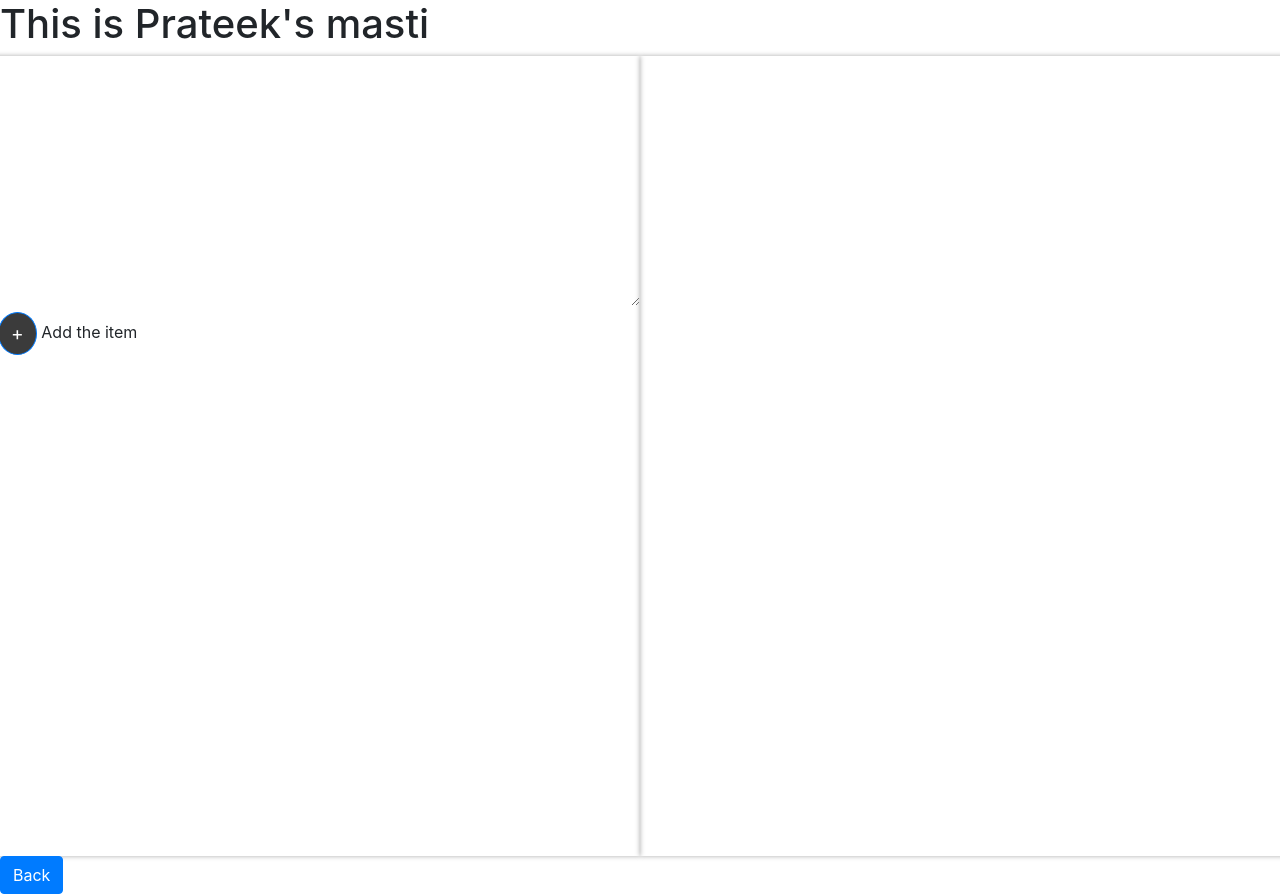
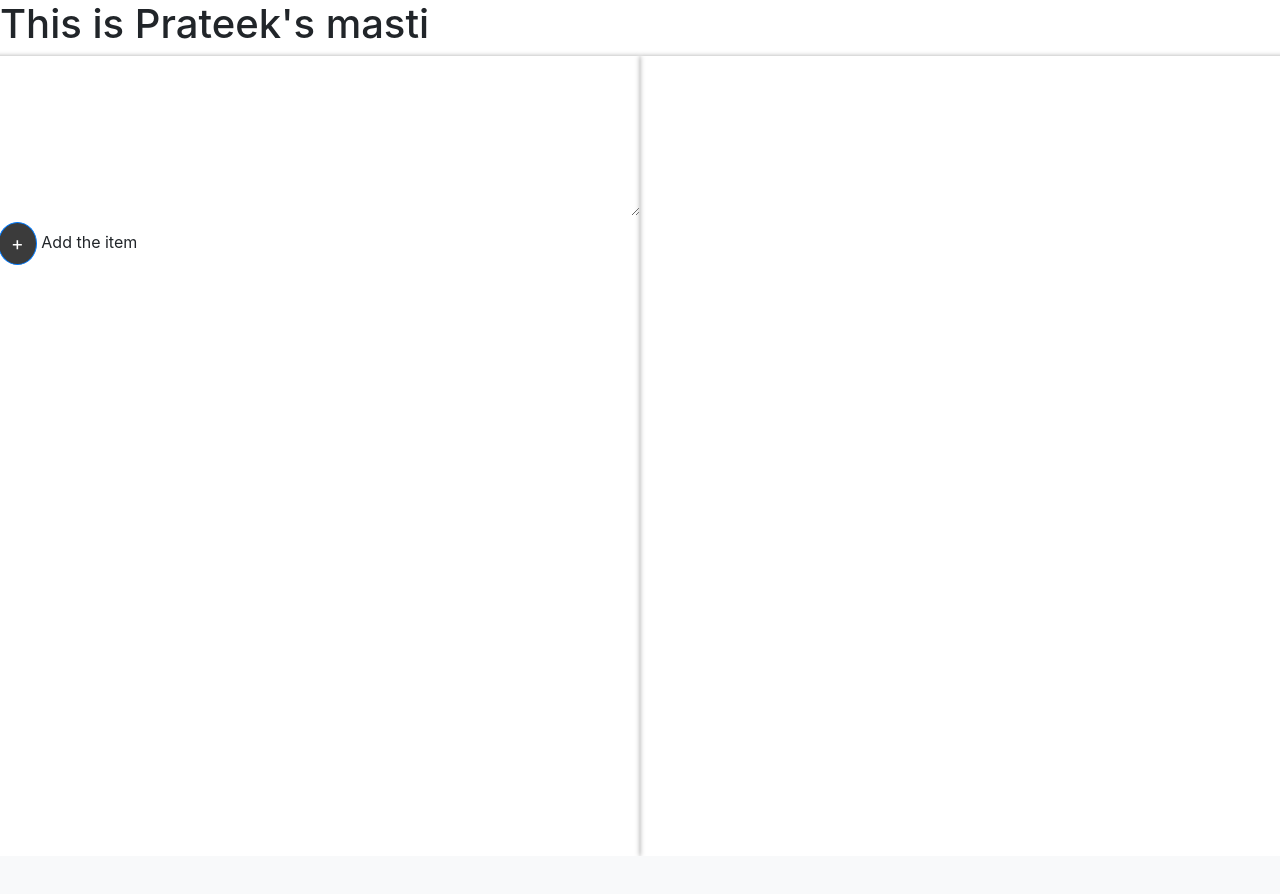
Before and after one commit to prateekpm123/Final-year-project-1, a PHP site: page /admin-control-form.html in a window 1280 px wide. Shown: the part 56-950 px from the top of the page. After the commit the page ends 912 px from the top, so only its background shows below. Run offline with PHP 8.4, Linux system fonts and the light colour scheme.

Commit message:
Done changes to page on the advise of Jalpa mam

```diff
--- a/admin-control-form.css
+++ b/admin-control-form.css
@@ -1,10 +1,11 @@
 textarea.question-area {
     width: 100%;
     /* margin: 2%; */
-    height: auto;
-    /* max-height: 5rem; */
+    /* height: auto; */
+    height: 10rem;
     outline-style: none;
-    padding: 5px;
+    padding-left: 50px;
+    padding-top: 20px;
     /* border: 1px solid gray; */
     /* border-radius: 10px; */
     /* -webkit-box-shadow: 0px 0px 5px 0px rgb(170, 170, 170); */
@@ -44,3 +45,18 @@ textarea.question-area:hover {
     height: 100vh;
     padding: 0;
 }
+
+div.pop {
+    position: absolute;
+    top: 10%;
+    left: 10%;
+    height: 85vh;
+    width: 80%;
+    background-color: rgb(230, 228, 219);
+    display: none;
+}
+
+button.pop-btn {
+    margin-top: 7px;
+    margin-left: 10px;
+}
--- /dev/null
+++ b/admin-control-form.js
@@ -0,0 +1,43 @@
+function appear() {
+    $('.pop').show();
+}
+
+function goback() {
+    $('.pop').hide();
+}
+
+function area_increase() {
+
+    $('#area-increase').keypress(function ()
+    {
+        var keyvalue = this.value;
+        // alert('in keypress function');
+        return(keyvalue);
+        if (key == 13) {
+            alert('working');
+
+
+            var c = document.getElementById('area-increase');
+            // Q1. Why is it different from above one. This is 324 while earlier it was 320. See the output.
+            // console.log(c.clientWidth);
+
+            // Q2. How to update the code to increase the width by 10rem.
+            $c.css({ width: $c.width() + 10 }); //It adds 10 pixels here.
+
+        }
+    }
+
+    );
+
+function test() {
+    alert('in mouse over');
+
+    var c = document.getElementById('area-increase');
+    // Q1. Why is it different from above one. This is 324 while earlier it was 320. See the output.
+    // console.log(c.clientWidth);
+
+    // Q2. How to update the code to increase the width by 10rem.
+    $c.css({ width: $c.width() + 10 }); //It adds 10 pixels here.
+}
+
+}
--- a/logout.php
+++ b/logout.php
@@ -1,6 +1,8 @@
 <?php ?>
-<script>location.href='login.php'</script>
+<!-- <script>location.href='login.php'</script> -->
 <?php
 session_abort();
 session_destroy();
+$url = 'login.php';
+header('Location: '.$url);
 ?>
--- a/teacherform.php
+++ b/teacherform.php
@@ -140,8 +140,8 @@ if (isset($_POST['submit']))
 
 
     <div class="row">
-        <div class="col-lg-3 col-md-2"></div>
-        <div class="col-md-8 col-lg-6">
+        <div class="col-lg-3 col-md-2 col-sm-1"></div>
+        <div class="col-md-8 col-lg-6 col-sm-10">
             <h2></h2>
 
             <div class="row form-row">
@@ -382,7 +382,7 @@ if (isset($_POST['submit']))
                 </form>
             </div>
         </div>
-        <div class="col-lg-3 col-md-2"></div>
+        <div class="col-lg-3 col-md-2 col-sm-1"></div>
 
     </div>
 
--- a/verification.php
+++ b/verification.php
@@ -15,7 +15,7 @@ $taken_pwd = $_POST['pwd'];
 
 $check_from_db = mysqli_query($con ,"select * from login where username ='$taken_uname' && password='$taken_pwd' ");
 $hitnumber = mysqli_num_rows($check_from_db);
-echo "$hitnumber";
+echo $hitnumber;
 if($hitnumber == TRUE)
 {
     session_start();
```
Also changed, not shown: index.php (+31 -30 lines), login.php (line endings or trailing spaces).
